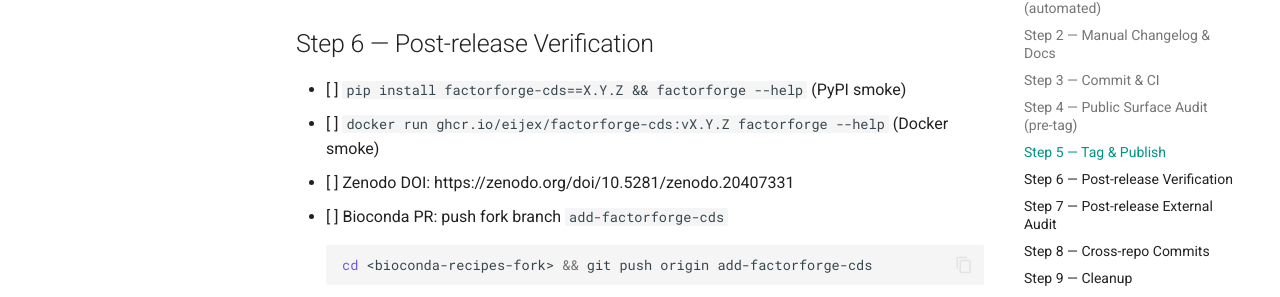
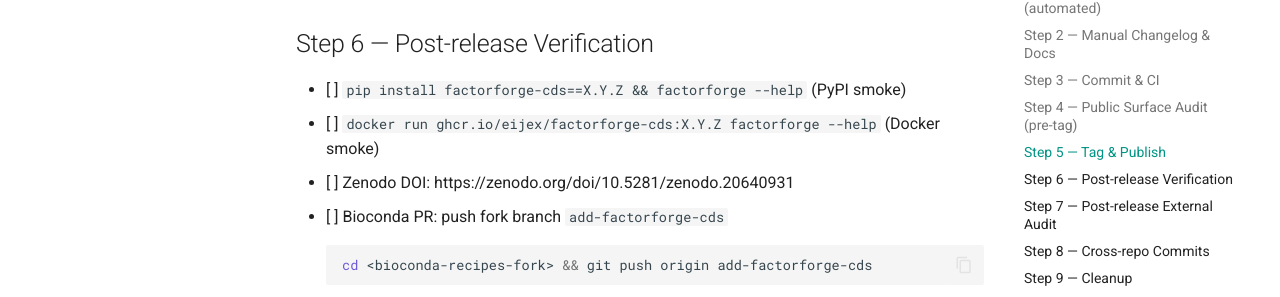
Before and after one commit to eijex/factorforge-cds, an MkDocs documentation site: the page built from docs/release-checklist-template.md, in a window 1280 px wide and 900 px high, scrolled down 1998 px. Shown: the part 145-442 px from the top of the window. Built offline with MkDocs 1.6.1 and Material for MkDocs 9.7.7, drawn with Linux system fonts in a browser that asks for light colours; comment, search, counter and statistics services are not loaded.

Commit message:
docs: fix release checklist — Docker tag drop v-prefix, correct Zenodo DOI

````diff
--- a/docs/release-checklist-template.md
+++ b/docs/release-checklist-template.md
@@ -94,8 +94,8 @@
 ## Step 6 — Post-release Verification
 
 - [ ] `pip install factorforge-cds==X.Y.Z && factorforge --help` (PyPI smoke)
-- [ ] `docker run ghcr.io/eijex/factorforge-cds:vX.Y.Z factorforge --help` (Docker smoke)
-- [ ] Zenodo DOI: https://zenodo.org/doi/10.5281/zenodo.20407331
+- [ ] `docker run ghcr.io/eijex/factorforge-cds:X.Y.Z factorforge --help` (Docker smoke)
+- [ ] Zenodo DOI: https://zenodo.org/doi/10.5281/zenodo.20640931
 - [ ] Bioconda PR: push fork branch `add-factorforge-cds`
   ```bash
   cd <bioconda-recipes-fork> && git push origin add-factorforge-cds
````
